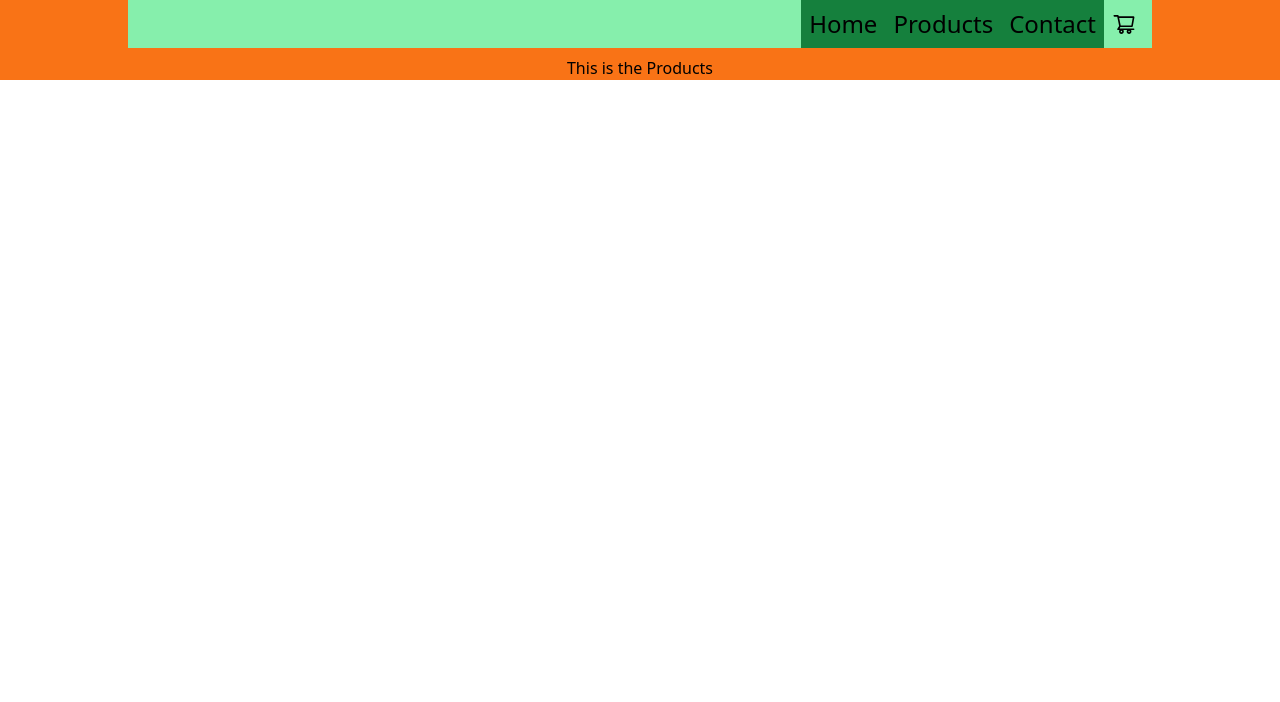
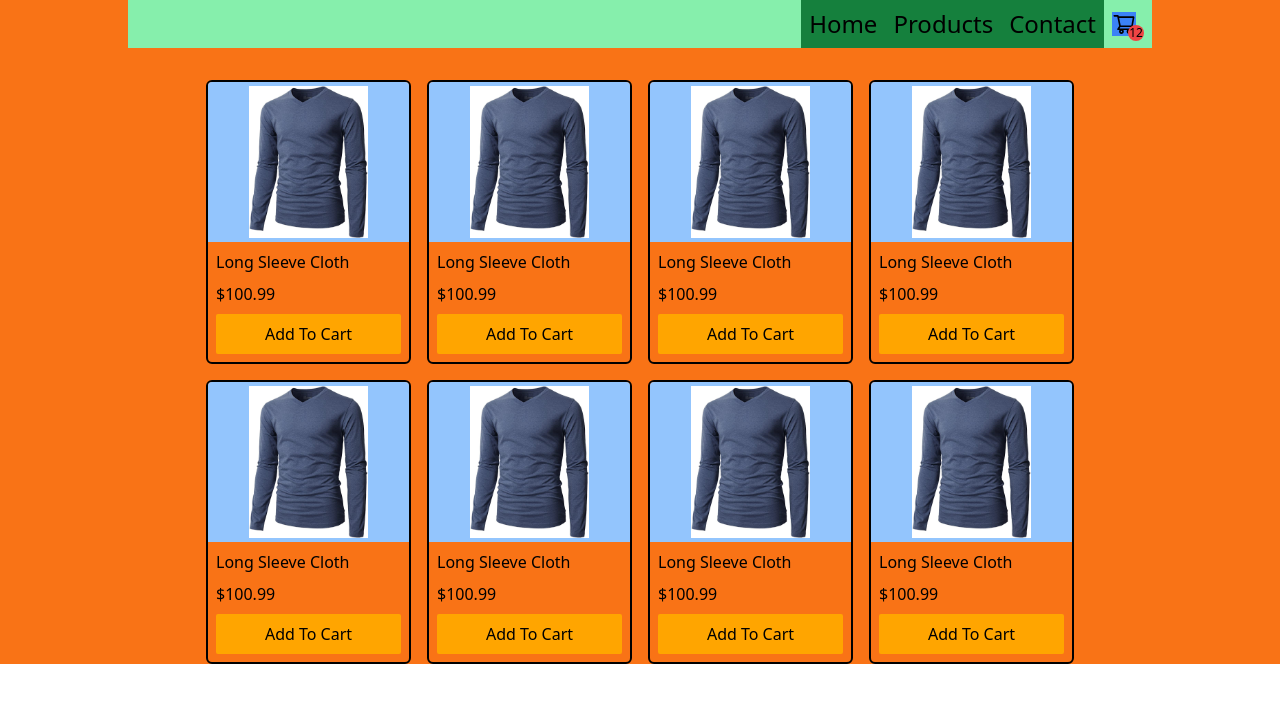
Before and after one commit to Complexlity/eCommerce-site, a React (Vite) app: page /products in a window 1280 px wide. Shown: the top 702 px of the page. Built offline with nearby package versions, Linux system fonts and the light colour scheme.

Commit message:
Add item number to cart

```diff
--- a/src/components/Card.tsx
+++ b/src/components/Card.tsx
@@ -1,24 +1,8 @@
 import { FC, useState } from "react";
 import longSleeve from "../assets/longSleeve.jpg";
 import Button from "./Button";
-import { AiOutlineShoppingCart } from "react-icons";
 
 interface Props {}
-
-const Cards: FC<Props> = () => {
-  return (
-    <div className="my-grid md:w/4/5 mx-auto grid max-w-[900px] grid-cols-2 gap-4 px-4 md:grid-cols-3 lg:grid-cols-4">
-      <Card />
-      <Card />
-      <Card />
-      <Card />
-      <Card />
-      <Card />
-      <Card />
-      <Card />
-    </div>
-  );
-};
 
 const Card: FC<Props> = () => {
   return (
@@ -35,4 +19,4 @@ const Card: FC<Props> = () => {
   );
 };
 
-export default Cards;
+export default Card;
--- /dev/null
+++ b/src/components/Cards.tsx
@@ -0,0 +1,20 @@
+import { FC } from "react";
+import Card from "./Card";
+interface Props {}
+
+const Cards: FC<Props> = () => {
+  return (
+    <div className="my-grid md:w/4/5 mx-auto grid max-w-[900px] grid-cols-2 gap-4 px-4 md:grid-cols-3 lg:grid-cols-4">
+      <Card />
+      <Card />
+      <Card />
+      <Card />
+      <Card />
+      <Card />
+      <Card />
+      <Card />
+    </div>
+  );
+};
+
+export default Cards;
--- a/src/components/Navbar.tsx
+++ b/src/components/Navbar.tsx
@@ -11,11 +11,16 @@ const Navbar = () => {
         <Link to={"/products"}>Products</Link>
       </li>
       <li className="h-full bg-green-700 py-2 px-2 hover:bg-green-400 hover:text-gray-200">
-        <Link to={"/contact"}>Contact</Link>
+        <Link to={"/contact"} className="h-full">
+          Contact
+        </Link>
       </li>
       <li className="ml-2 h-full">
-        <div className="hover:text-white">
+        <div className="relative bg-blue-500  hover:text-white">
           <AiOutlineShoppingCart cursor={"pointer"} height="100%" />
+          <span className="absolute bottom-[-.3rem] left-4 flex h-[1rem] w-[1rem]  items-center justify-center rounded-full bg-red-500 text-xs">
+            {12}
+          </span>
         </div>
       </li>
     </ul>
--- a/src/pages/Contact.tsx
+++ b/src/pages/Contact.tsx
@@ -4,7 +4,6 @@ const Contact = () => {
   return (
     <div>
       <h1>This is the contacts</h1>
-      <Cards />
     </div>
   );
 };
--- a/src/pages/Products.tsx
+++ b/src/pages/Products.tsx
@@ -1,7 +1,11 @@
+import Cards from "../components/Cards";
+
 const Products = () => {
-    return (
-        <div>This is the Products</div>
-     );
-}
+  return (
+    <div className="mt-[2rem]">
+      <Cards />
+    </div>
+  );
+};
 
 export default Products;
```
